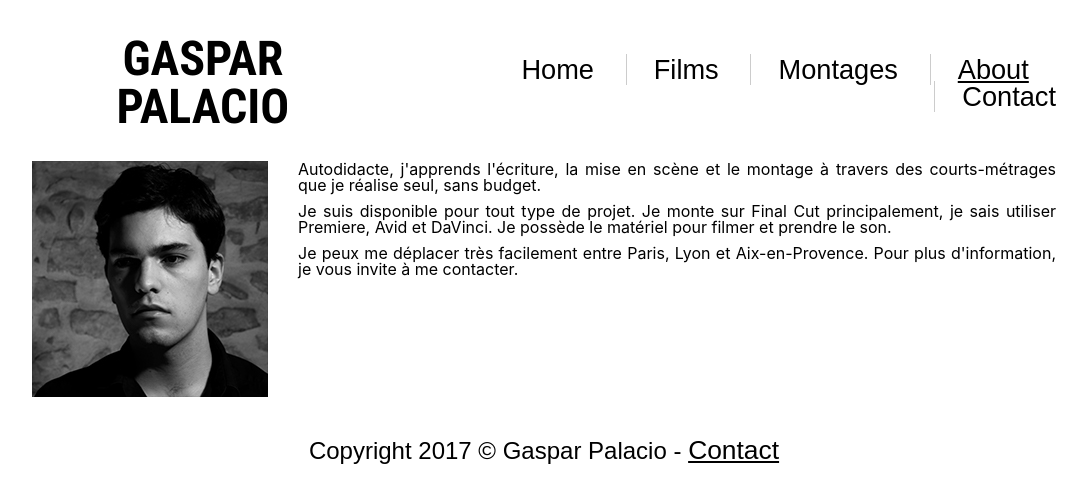
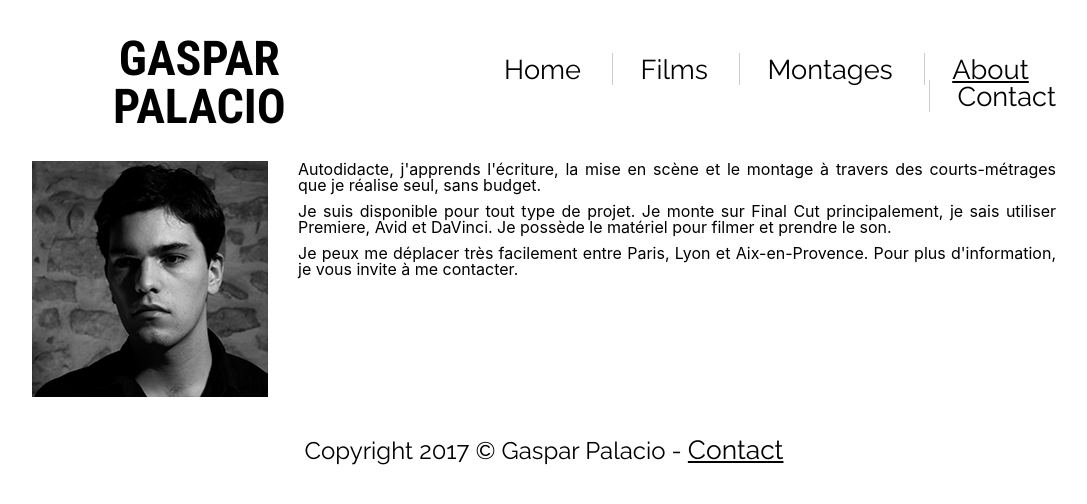
Before and after one commit to Rapsag8/Rapsag8.github.io, a Jekyll site: the page built from pages/about.html, in a window 1280 px wide. Shown: the top 504 px of the page, without its empty margins (96-1183 px from the left). Built offline with Jekyll 4.4.1, drawn with Linux system fonts in a browser that asks for light colours; nearby versions of some CDN libraries.

Commit message:
Update main.html

```diff
--- a/_layouts/main.html
+++ b/_layouts/main.html
@@ -2,7 +2,7 @@
 <html>
   <head>
     <meta charset="utf-8">
-    <link href="https://fonts.googleapis.com/css?family=Encode+Sans|Oswald:300|Roboto+Condensed:700" rel="stylesheet">
+    <link href="https://fonts.googleapis.com/css?family=Raleway|Oswald:300|Roboto+Condensed:700" rel="stylesheet">
     <script src="https://code.jquery.com/jquery-3.2.1.min.js" integrity="sha256-hwg4gsxgFZhOsEEamdOYGBf13FyQuiTwlAQgxVSNgt4=" crossorigin="anonymous"></script>
     <link rel="stylesheet" href="/style.css">
     <title>Gaspar Palacio</title>
```
